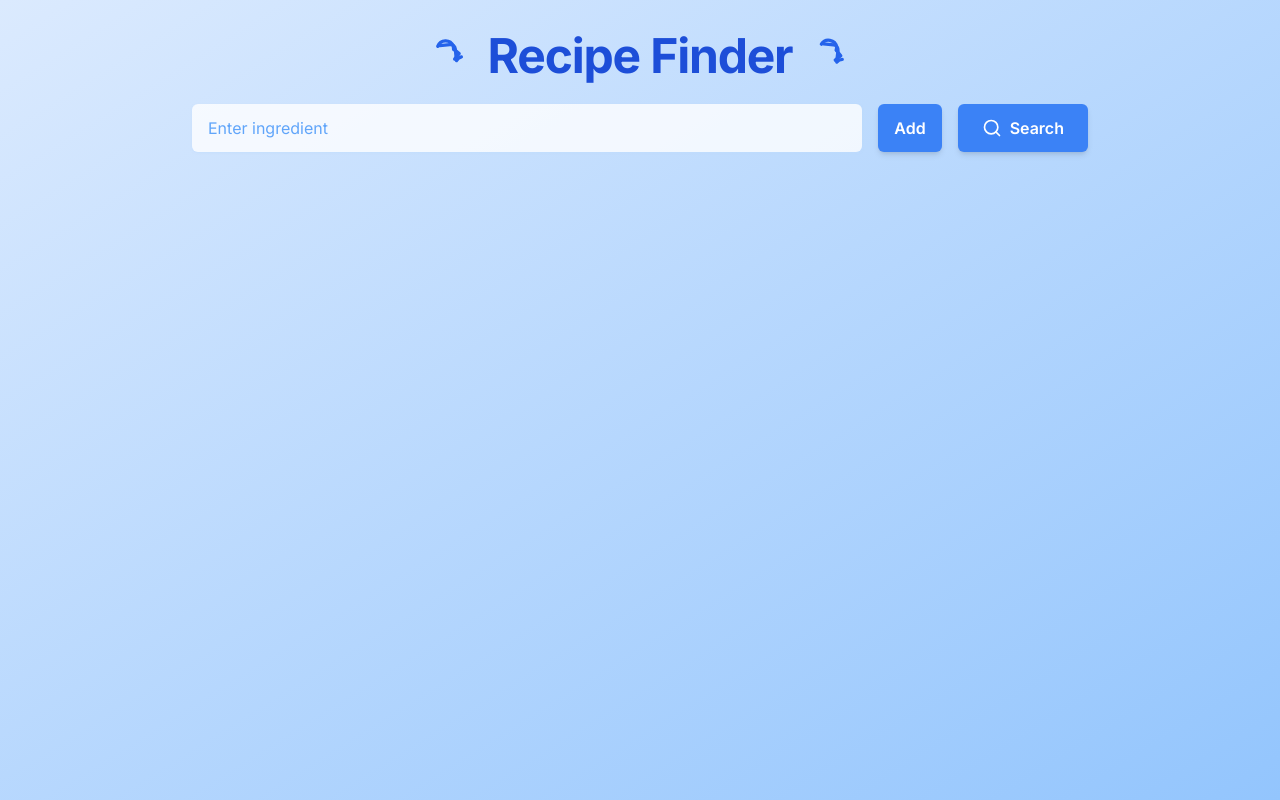
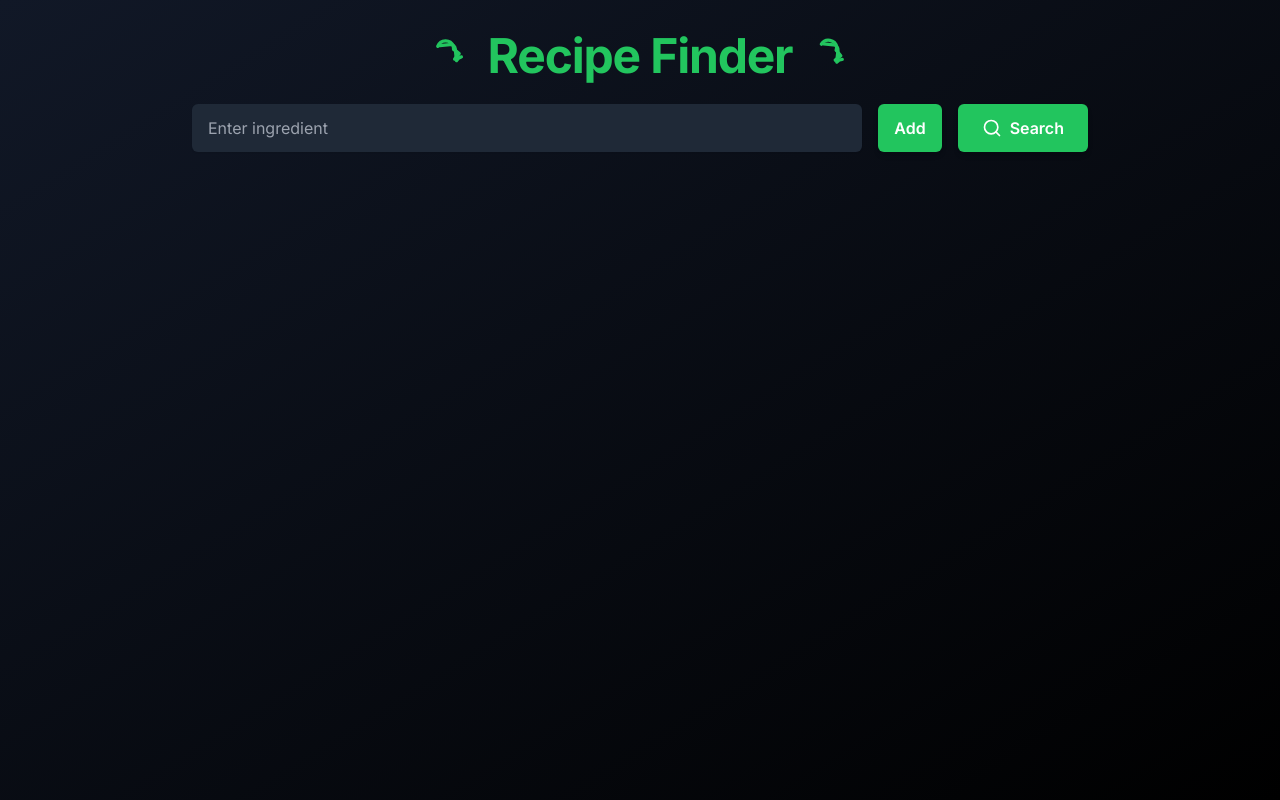
Before and after one commit to copy-ghost/recipe, a plain HTML site: page index.html in a window 1280 px wide. Drawn offline with nearby package versions, Linux system fonts and the light colour scheme.

Commit message:
Update index.html

```diff
--- a/index.html
+++ b/index.html
@@ -9,46 +9,47 @@
     <style>
         body {
             font-family: 'Inter', sans-serif;
-            background-color: #000; /* Black background */
-            color: #0000FF; /* Blue text */
+            background-color: #121212;
+            color: #ffffff;
             background-repeat: no-repeat;
             background-size: cover;
-            height: 100vh; /* Make the body take up the full viewport height */
+            min-height: 100vh;
+            margin: 0; /* Reset default body margin */
         }
         h1 {
-            color: #0000FF; /* Blue heading */
+            color: #1ed760;
         }
         input {
-            background-color: #fff; /* White input background */
+            background-color: #1f1f1f;
             border-color: #4b5563;
-            color: #0000FF;
-            placeholder-color: #94a3b8;
+            color: #ffffff;
+            placeholder-color: #b3b3b3;
         }
         input::placeholder {
-            color: #94a3b8; /* Lighter placeholder text */
+            color: #b3b3b3;
         }
         button {
-            color: #fff;
+            color: #ffffff;
         }
 
         .bg-blue-500 {
-            background-color: #3b82f6; /* Lighter blue for buttons */
+            background-color: #1ed760;
         }
 
         .bg-blue-600:hover{
-             background-color: #2563eb;
+            background-color: #1db954;
         }
         .bg-blue-200{
-            background-color: #e0f2fe;
+            background-color: #181818;
         }
         .text-blue-800{
-            color: #0000FF;
+            color: #ffffff;
         }
         .border-blue-300{
-            border-color: #93c5fd;
+            border-color: #282828;
         }
         .shadow-blue-200\/50{
-             box-shadow: 0 4px 6px -1px rgba(129, 199, 246, 0.1), 0 2px 4px -1px rgba(129, 199, 246, 0.06);
+             box-shadow: 0 4px 6px -1px rgba(0, 0, 0, 0.1), 0 2px 4px -1px rgba(0, 0, 0, 0.06);
         }
 
         .bg-red-100 {
@@ -68,26 +69,26 @@
             border-color: #4b5563;
         }
         .text-blue-800 {
-            color: #0000FF;
+            color: #ffffff;
         }
         .border-blue-300 {
-            border-color: #6b7280;
+             border-color: #6b7280;
         }
         .shadow-blue-200\/50{
-            box-shadow: 0 4px 6px -1px rgba(75, 85, 99, 0.1), 0 2px 4px -1px rgba(75, 85, 99, 0.06);
+             box-shadow: 0 4px 6px -1px rgba(75, 85, 99, 0.1), 0 2px 4px -1px rgba(75, 85, 99, 0.06);
         }
 
     </style>
 </head>
-<body class="bg-gradient-to-br from-blue-100 to-blue-300 p-4 sm:p-8 dark:bg-gray-900">
+<body class="bg-gradient-to-br from-gray-900 to-black p-4 sm:p-8">
     <div class="max-w-4xl mx-auto space-y-6">
-        <h1 class="text-3xl sm:text-4xl md:text-5xl font-bold text-center text-blue-700 mb-6 tracking-tight dark:text-blue-400">
+        <h1 class="text-3xl sm:text-4xl md:text-5xl font-bold text-center text-green-500 mb-6 tracking-tight">
             <span class="inline-block transform rotate-[-6deg] mr-2">
-                <svg xmlns="http://www.w3.org/2000/svg" viewBox="0 0 24 24" fill="none" stroke="currentColor" stroke-width="2" stroke-linecap="round" stroke-linejoin="round" class="w-8 h-8 sm:w-10 sm:h-10 text-blue-600 dark:text-blue-300"><path d="M15 10v-2a5 5 0 0 0-9.29-.67"></path><path d="M19.13 15.13A5 5 0 0 0 16 17v-7a3 3 0 0 0-3-3H7"></path><path d="M15 10l3 3-3 3"></path></svg>
+                <svg xmlns="http://www.w3.org/2000/svg" viewBox="0 0 24 24" fill="none" stroke="currentColor" stroke-width="2" stroke-linecap="round" stroke-linejoin="round" class="w-8 h-8 sm:w-10 sm:h-10 text-green-500"><path d="M15 10v-2a5 5 0 0 0-9.29-.67"></path><path d="M19.13 15.13A5 5 0 0 0 16 17v-7a3 3 0 0 0-3-3H7"></path><path d="M15 10l3 3-3 3"></path></svg>
             </span>
             Recipe Finder
             <span class="inline-block transform rotate-[6deg] ml-2">
-                <svg xmlns="http://www.w3.org/2000/svg" viewBox="0 0 24 24" fill="none" stroke="currentColor" stroke-width="2" stroke-linecap="round" stroke-linejoin="round" class="w-8 h-8 sm:w-10 sm:h-10 text-blue-600 dark:text-blue-300"><path d="M15 10v-2a5 5 0 0 0-9.29-.67"></path><path d="M19.13 15.13A5 5 0 0 0 16 17v-7a3 3 0 0 0-3-3H7"></path><path d="M15 10l3 3-3 3"></path></svg>
+                <svg xmlns="http://www.w3.org/2000/svg" viewBox="0 0 24 24" fill="none" stroke="currentColor" stroke-width="2" stroke-linecap="round" stroke-linejoin="round" class="w-8 h-8 sm:w-10 sm:h-10 text-green-500"><path d="M15 10v-2a5 5 0 0 0-9.29-.67"></path><path d="M19.13 15.13A5 5 0 0 0 16 17v-7a3 3 0 0 0-3-3H7"></path><path d="M15 10l3 3-3 3"></path></svg>
             </span>
         </h1>
 
@@ -97,18 +98,18 @@
                     type="text"
                     id="ingredientInput"
                     placeholder="Enter ingredient"
-                    class="flex-1 bg-white/80 border-blue-300 text-blue-800 placeholder:text-blue-400 focus:ring-2 focus:ring-blue-500 focus:border-blue-500 shadow-sm shadow-blue-200/50 rounded-md px-4 py-3 dark:bg-gray-800 dark:border-gray-700 dark:text-white dark:placeholder-gray-400 dark:focus:ring-blue-400 dark:focus:border-blue-400"
+                    class="flex-1 bg-gray-800 border-gray-700 text-white placeholder:text-gray-400 focus:ring-2 focus:ring-green-500 focus:border-green-500 shadow-sm  rounded-md px-4 py-3 dark:bg-gray-800 dark:border-gray-700 dark:text-white dark:placeholder-gray-400 dark:focus:ring-green-400 dark:focus:border-green-400"
                 />
                 <div class="flex gap-4">
                     <button
                         id="addIngredientBtn"
-                        class="bg-blue-500 hover:bg-blue-600 text-white font-semibold px-4 py-3 rounded-md transition-colors duration-300 shadow-md hover:shadow-lg dark:bg-blue-400 dark:hover:bg-blue-500"
+                        class="bg-green-500 hover:bg-green-600 text-white font-semibold px-4 py-3 rounded-md transition-colors duration-300 shadow-md hover:shadow-lg dark:bg-green-400 dark:hover:bg-green-500"
                     >
                         Add
                     </button>
                     <button
                         id="searchRecipesBtn"
-                        class="bg-blue-500 hover:bg-blue-600 text-white font-semibold px-6 py-3 rounded-md transition-colors duration-300 shadow-md hover:shadow-lg flex items-center gap-2 dark:bg-blue-400 dark:hover:bg-blue-500"
+                        class="bg-green-500 hover:bg-green-600 text-white font-semibold px-6 py-3 rounded-md transition-colors duration-300 shadow-md hover:shadow-lg flex items-center gap-2 dark:bg-green-400 dark:hover:bg-green-500"
                     >
                         <svg xmlns="http://www.w3.org/2000/svg" viewBox="0 0 24 24" fill="none" stroke="currentColor" stroke-width="2" stroke-linecap="round" stroke-linejoin="round" class="w-5 h-5"><circle cx="11" cy="11" r="8"></circle><line x1="21" y1="21" x2="16.65" y2="16.65"></line></svg>
                         Search
@@ -117,7 +118,7 @@
             </div>
 
             <div id="ingredientsDisplay" class="flex flex-wrap gap-2 justify-center">
-                </div>
+            </div>
         </div>
 
         <div id="errorDisplay" class="bg-red-100 border border-red-400 text-red-700 px-4 py-3 rounded relative dark:bg-red-900/90 dark:border-red-700 dark:text-red-400" role="alert" style="display: none;">
@@ -129,7 +130,7 @@
         <div id="recipesDisplay" class="grid grid-cols-1 sm:grid-cols-2 lg:grid-cols-3 gap-6">
         </div>
 
-        <button id="scrollToTopBtn" class="fixed bottom-8 right-8 bg-blue-500 hover:bg-blue-600 text-white font-bold rounded-full p-3 shadow-lg transition-colors duration-300 z-50 dark:bg-blue-400 dark:hover:bg-blue-500" title="Scroll to Top" style="display: none;">
+        <button id="scrollToTopBtn" class="fixed bottom-8 right-8 bg-green-500 hover:bg-green-600 text-white font-bold rounded-full p-3 shadow-lg transition-colors duration-300 z-50 dark:bg-green-400 dark:hover:bg-green-500" title="Scroll to Top" style="display: none;">
             <svg xmlns="http://www.w3.org/2000/svg" viewBox="0 0 24 24" fill="none" stroke="currentColor" stroke-width="2" stroke-linecap="round" stroke-linejoin="round" class="w-6 h-6"><polyline points="18 15 12 9 6 15"></polyline><polyline points="18 9 12 3 6 9"></polyline></svg>
         </button>
     </div>
@@ -179,12 +180,12 @@
             ingredientsDisplay.innerHTML = '';
             ingredients.forEach(ingredient => {
                 const ingredientDiv = document.createElement('div');
-                ingredientDiv.className = "bg-blue-200 text-blue-800 px-3 py-1 rounded-full flex items-center gap-2 border border-blue-300 shadow-sm dark:bg-blue-800 dark:text-blue-200 dark:border-blue-700 dark:shadow-blue-800/50";
+                ingredientDiv.className = "bg-gray-800 text-white px-3 py-1 rounded-full flex items-center gap-2 border border-gray-700 shadow-sm transition-all duration-200 hover:scale-105 dark:bg-gray-800 dark:text-white dark:border-gray-700 dark:shadow-blue-800/50";
                 ingredientDiv.textContent = ingredient;
 
                 const removeButton = document.createElement('button');
                 removeButton.innerHTML = `<svg xmlns="http://www.w3.org/2000/svg" viewBox="0 0 24 24" fill="none" stroke="currentColor" stroke-width="2" stroke-linecap="round" stroke-linejoin="round" class="w-4 h-4"><circle cx="12" cy="12" r="10"></circle><line x1="15" y1="9" x2="9" y2="15"></line><line x1="9" y1="9" x2="15" y2="15"></line></svg>`;
-                removeButton.className = "text-blue-600 hover:text-blue-800 transition-colors duration-200 dark:text-blue-400 dark:hover:text-blue-300";
+                removeButton.className = "text-gray-400 hover:text-white transition-colors duration-200 dark:text-gray-400 dark:hover:text-white";
                 removeButton.title = `Remove ${ingredient}`;
                 removeButton.addEventListener('click', () => {
                     ingredients = ingredients.filter(i => i !== ingredient);
@@ -205,7 +206,7 @@
 
             setLoading(true);
             setError(null);
-            recipesDisplay.innerHTML = `<div class="col-span-full flex justify-center items-center"><svg xmlns="http://www.w3.org/2000/svg" viewBox="0 0 24 24" fill="none" stroke="currentColor" stroke-width="2" stroke-linecap="round" stroke-linejoin="round" class="animate-spin w-8 h-8 text-blue-500 dark:text-blue-300"><path d="M21 12a10 10 0 1 0-20 0h0"></path><path d="M12 2v2"></path><path d="M12 20v2"></path><path d="m4.93 4.93 1.41 1.41"></path><path d="m17.66 17.66 1.41 1.41"></path><path d="M2 12h2"></path><path d="M20 12h2"></path><path d="m6.34 17.66-1.41 1.41"></path><path d="m19.07 4.93-1.41 1.41"></path></svg> Searching...`;
+            recipesDisplay.innerHTML = `<div class="col-span-full flex justify-center items-center"><svg xmlns="http://www.w3.org/2000/svg" viewBox="0 0 24 24" fill="none" stroke="currentColor" stroke-width="2" stroke-linecap="round" stroke-linejoin="round" class="animate-spin w-8 h-8 text-green-500 dark:text-green-300"><path d="M21 12a10 10 0 1 0-20 0h0"></path><path d="M12 2v2"></path><path d="M12 20v2"></path><path d="m4.93 4.93 1.41 1.41"></path><path d="m17.66 17.66 1.41 1.41"></path><path d="M2 12h2"></path><path d="M20 12h2"></path><path d="m6.34 17.66-1.41 1.41"></path><path d="m19.07 4.93-1.41 1.41"></path></svg> Searching...`;
 
             try {
                 const ingredientList = ingredients.map(i => i.trim()).join(',');
@@ -231,7 +232,7 @@
                             };
                         } catch(error){
                             console.error("Failed to fetch recipe details", error);
-                             return {
+                            return {
                                 id: recipe.id.toString(),
                                 title: recipe.title,
                                 image: recipe.image,
@@ -271,10 +272,10 @@
 
             recipes.forEach(recipe => {
                 const recipeCard = document.createElement('div');
-                recipeCard.className = `bg-white/90 backdrop-blur-md border border-blue-200 rounded-md transition-all duration-300 hover:shadow-lg hover:scale-[1.01] hover:border-blue-300 overflow-hidden ${expandedRecipes.has(recipe.id.toString()) ? "shadow-xl" : "shadow-md"} dark:bg-gray-800/90 dark:border-blue-700 dark:hover:border-blue-600`;
+                recipeCard.className = `bg-gray-800 backdrop-blur-md border border-gray-700 rounded-md transition-all duration-300  overflow-hidden ${expandedRecipes.has(recipe.id.toString()) ? "shadow-xl" : "shadow-md hover:shadow-lg hover:scale-[1.01] dark:hover:shadow-blue-500/20"}`;
                 recipeCard.innerHTML = `
                     <div class="card-header">
-                        <h3 class="text-blue-800 font-semibold text-lg truncate px-4 py-2 dark:text-blue-200">${recipe.title}</h3>
+                        <h3 class="text-white font-semibold text-lg truncate px-4 py-2 dark:text-white">${recipe.title}</h3>
                     </div>
                     <div class="card-content">
                         <div class="relative group">
@@ -286,7 +287,7 @@
                             </div>
                         </div>
                         <div class="mt-4 overflow-hidden max-h-0 transition-all duration-300" id="instructions-${recipe.id}">
-                            <p class="text-blue-700 text-sm whitespace-pre-line px-4 dark:text-blue-300">${recipe.instructions}</p>
+                            <p class="text-gray-300 text-sm whitespace-pre-line px-4 dark:text-gray-300">${recipe.instructions}</p>
                         </div>
                     </div>
                 `;
@@ -313,7 +314,7 @@
 
         function setLoading(isLoading) {
             if (isLoading) {
-                searchRecipesBtn.innerHTML = `<svg xmlns="http://www.w3.org/2000/svg" viewBox="0 0 24 24" fill="none" stroke="currentColor" stroke-width="2" stroke-linecap="round" stroke-linejoin="round" class="animate-spin w-5 h-5 mr-2 text-blue-500 dark:text-blue-300"><path d="M21 12a10 10 0 1 0-20 0h0"></path><path d="M12 2v2"></path><path d="M12 20v2"></path><path d="m4.93 4.93 1.41 1.41"></path><path d="m17.66 17.66 1.41 1.41"></path><path d="M2 12h2"></path><path d="M20 12h2"></path><path d="m6.34 17.66-1.41 1.41"></path><path d="m19.07 4.93-1.41 1.41"></path></svg> Searching...`;
+                searchRecipesBtn.innerHTML = `<svg xmlns="http://www.w3.org/2000/svg" viewBox="0 0 24 24" fill="none" stroke="currentColor" stroke-width="2" stroke-linecap="round" stroke-linejoin="round" class="animate-spin w-5 h-5 mr-2 text-green-500 dark:text-green-300"><path d="M21 12a10 10 0 1 0-20 0h0"></path><path d="M12 2v2"></path><path d="M12 20v2"></path><path d="m4.93 4.93 1.41 1.41"></path><path d="m17.66 17.66 1.41 1.41"></path><path d="M2 12h2"></path><path d="M20 12h2"></path><path d="m6.34 17.66-1.41 1.41"></path><path d="m19.07 4.93-1.41 1.41"></path></svg> Searching...`;
                 searchRecipesBtn.disabled = true;
             } else {
                 searchRecipesBtn.innerHTML = `<svg xmlns="http://www.w3.org/2000/svg" viewBox="0 0 24 24" fill="none" stroke="currentColor" stroke-width="2" stroke-linecap="round" stroke-linejoin="round" class="w-5 h-5 mr-2"><circle cx="11" cy="11" r="8"></circle><line x1="21" y1="21" x2="16.65" y2="16.65"></line></svg> Search Recipes`;
```
